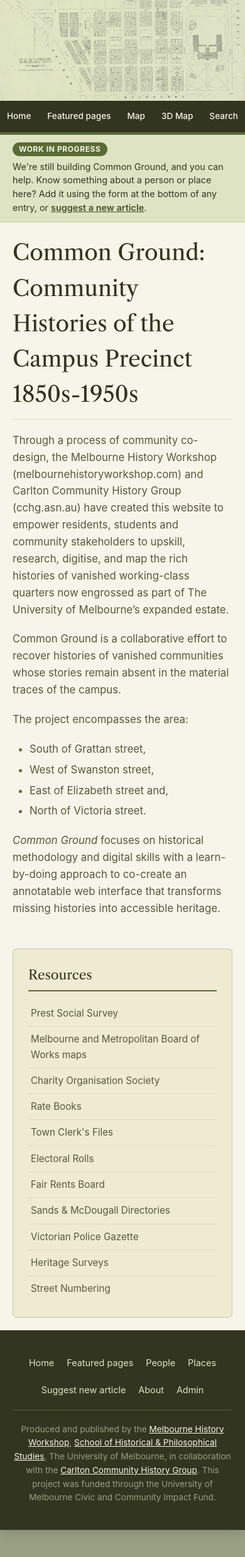
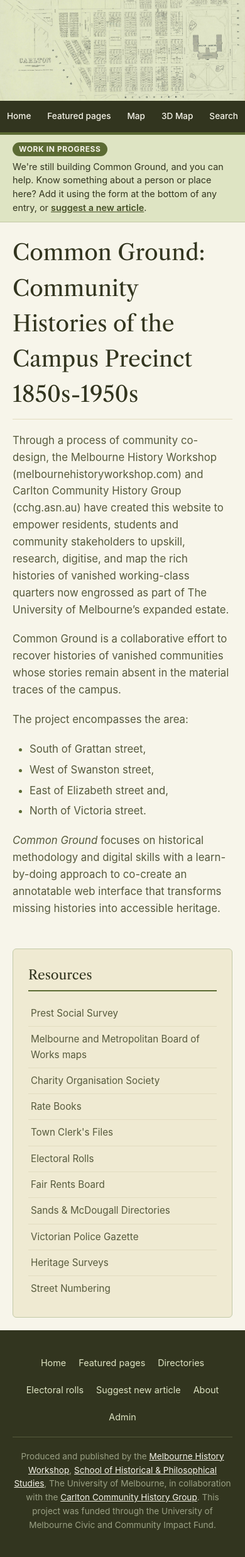
Before and after one commit to historicalesque/carlton, a Jekyll site: the page built from index.md, in a window 390 px wide. Shown: the whole page at 63% size. Built offline with Jekyll 4.4.1, drawn with Linux system fonts in a browser that asks for light colours.

Commit message:
Name search filters and listing pages after their datasets
The "People" and "Places" filters and pages actually split the data by
source: electoral rolls and directories. Directory listings name residents
too, so call them Directories and Electoral rolls instead.

- /places -> /directories, /people -> /electoral-rolls; the old addresses
  redirect (jekyll-redirect-from, included in GitHub Pages).
- Search tabs: Directories / Electoral rolls (src=directories|rolls);
  old ?src=places / ?src=people links still work.
- Footer links and README updated.
- Let the main column shrink on phones so the search page no longer
  scrolls sideways.

Co-Authored-By: Claude Opus 5.5 <noreply@anthropic.com>
Claude-Session: https://claude.ai/code/session_01HiCwXP2AW3Cd3q8Bp8oAJJ

```diff
--- a/_config.yml
+++ b/_config.yml
@@ -1,4 +1,9 @@
 theme: jekyll-theme-cayman
+
+# Old page addresses (e.g. /people, /places) keep working as redirects via
+# `redirect_from` in each page's front matter.
+plugins:
+  - jekyll-redirect-from
 
 # The Apps Script web app (/exec URL) that receives contribution form entries
 # (apps-script/Code.gs, setup in apps-script/README.md). Leave empty to keep
@@ -26,13 +31,13 @@ defaults:
   # Facet-list pages: same layout, each just names which slice of
   # the directory data it shows. Add a new scope block here for each new facet.
   - scope:
-      path: "people.md"
+      path: "electoral-rolls.md"
     values:
       layout: facet-list
-      facet: "people"
+      facet: "electoral-rolls"
 
   - scope:
-      path: "places.md"
+      path: "directories.md"
     values:
       layout: facet-list
-      facet: "places"
+      facet: "directories"
--- a/_layouts/default.html
+++ b/_layouts/default.html
@@ -82,8 +82,8 @@
                 <ul class="footer-links">
                     <li><a href="index">Home</a></li>
                     <li><a href="aToZ">Featured pages</a></li>
-                    <li><a href="people">People</a></li>
-                    <li><a href="places">Places</a></li>
+                    <li><a href="directories">Directories</a></li>
+                    <li><a href="electoral-rolls">Electoral rolls</a></li>
                     <li><a href="new">Suggest new article</a></li>
                     <li><a href="about">About</a></li>
                     <li><a href="admin/">Admin</a></li>
--- a/_layouts/facet-list.html
+++ b/_layouts/facet-list.html
@@ -12,7 +12,7 @@ document.addEventListener('DOMContentLoaded', () => {
   const targetElement = container.querySelector('p.loading');
   // Inject the Liquid Front Matter variable into JavaScript
   const pageFacet = "{{ page.facet }}".toLowerCase().trim();
-  const source = { places: 'Directory', people: 'Electoral roll' }[pageFacet]; // anything else: show all
+  const source = { directories: 'Directory', 'electoral-rolls': 'Electoral roll' }[pageFacet]; // anything else: show all
 
   const createSlug = (str) => String(str).toLowerCase().replace(/[^a-z0-9]+/g, '-').replace(/(^-|-$)/g, '');
 
--- a/_layouts/search.html
+++ b/_layouts/search.html
@@ -16,8 +16,8 @@ layout: default
     <div class="search-tabs" role="group" aria-label="Show">
       <button type="button" data-src="all" aria-pressed="true">All</button>
       <button type="button" data-src="entries">Entries <span data-count="entries"></span></button>
-      <button type="button" data-src="places">Places <span data-count="places"></span></button>
-      <button type="button" data-src="people">People <span data-count="people"></span></button>
+      <button type="button" data-src="directories">Directories <span data-count="directories"></span></button>
+      <button type="button" data-src="rolls">Electoral rolls <span data-count="rolls"></span></button>
     </div>
     <details class="search-more" id="searchMore">
       <summary>Year and street <span id="filterBadge"></span></summary>
--- a/styles/site.css
+++ b/styles/site.css
@@ -314,7 +314,7 @@ a.result-title { text-decoration: underline; text-decoration-color: var(--sage-d
 @media (max-width: 600px) {
     .search-box input { font-size: 1rem; padding: 10px 12px; }
     .search-box button { padding: 0 14px; }
-    .search-tabs { flex-wrap: nowrap; overflow-x: auto; max-width: 100%; }
+    .search-tabs { flex-wrap: nowrap; overflow-x: auto; max-width: 100%; min-width: 0; }
     .search-tabs button { white-space: nowrap; }
     .search-more-body { padding: 10px; }
 }
@@ -322,14 +322,14 @@ a.result-title { text-decoration: underline; text-decoration-color: var(--sage-d
 /* 6. PAGE LAYOUT & TYPOGRAPHY -------------------------------------------- */
 .layout-container {
     display: grid;
-    grid-template-columns: 1fr 320px;
+    grid-template-columns: minmax(0, 1fr) 320px;
     gap: 40px;
     padding: 40px;
 }
 
 @media (max-width: 768px) {
     .layout-container {
-        grid-template-columns: 1fr;
+        grid-template-columns: minmax(0, 1fr);
         padding: 20px;
         gap: 30px;
     }
```
Also changed, not shown: directories.md (added, +7 -0 lines), electoral-rolls.md (added, +7 -0 lines), people.md (deleted, +0 -6 lines), places.md (deleted, +0 -6 lines), scripts/search.js (+10 -7 lines), README.md.
